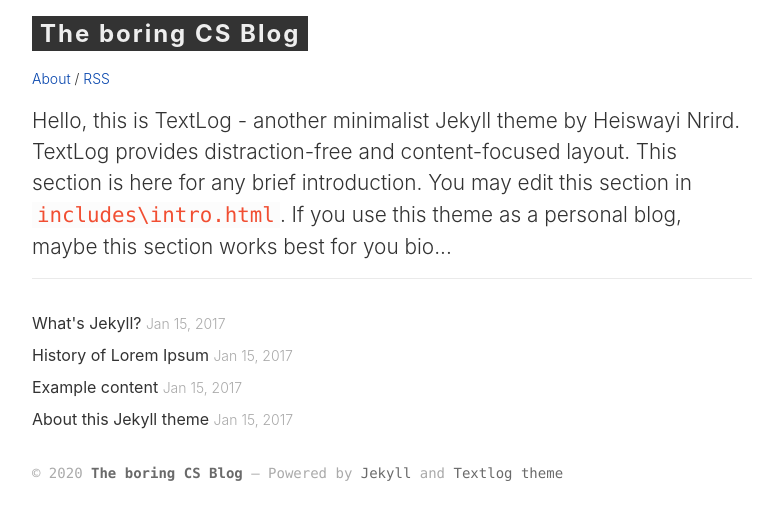
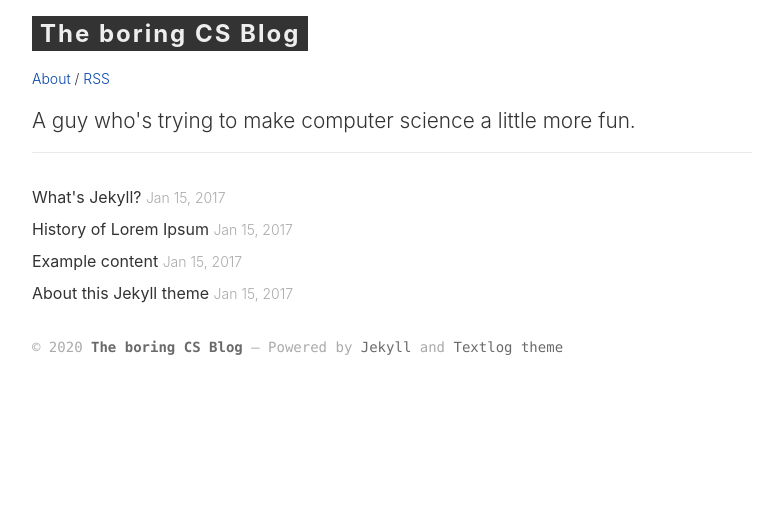
Before and after one commit to toborochi/toborochi.github.io, a Jekyll site: the page built from index.html, in a window 1280 px wide. Shown: the top 520 px of the page, without its empty margins (8-778 px from the left). Built offline with Jekyll 4.4.1, drawn with Linux system fonts in a browser that asks for light colours.

Commit message:
Update intro.html

```diff
--- a/_includes/intro.html
+++ b/_includes/intro.html
@@ -1 +1 @@
-<p class="site-intro">Hello, this is TextLog - another minimalist Jekyll theme by Heiswayi Nrird. TextLog provides distraction-free and content-focused layout. This section is here for any brief introduction. You may edit this section in <code>includes\intro.html</code>. If you use this theme as a personal blog, maybe this section works best for you bio...</p>
+<p class="site-intro">A guy who's trying to make computer science a little more fun.</p>
```
